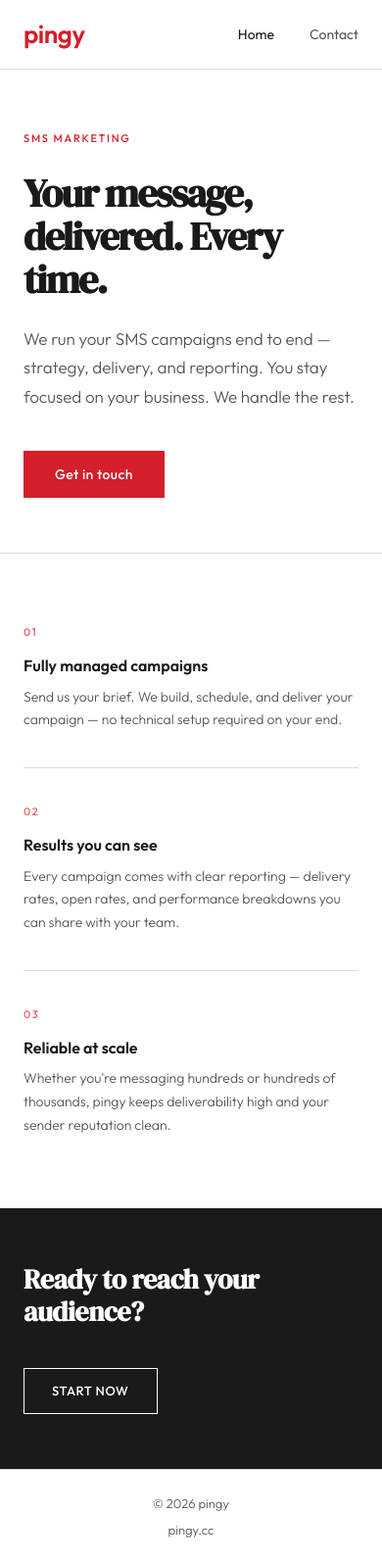
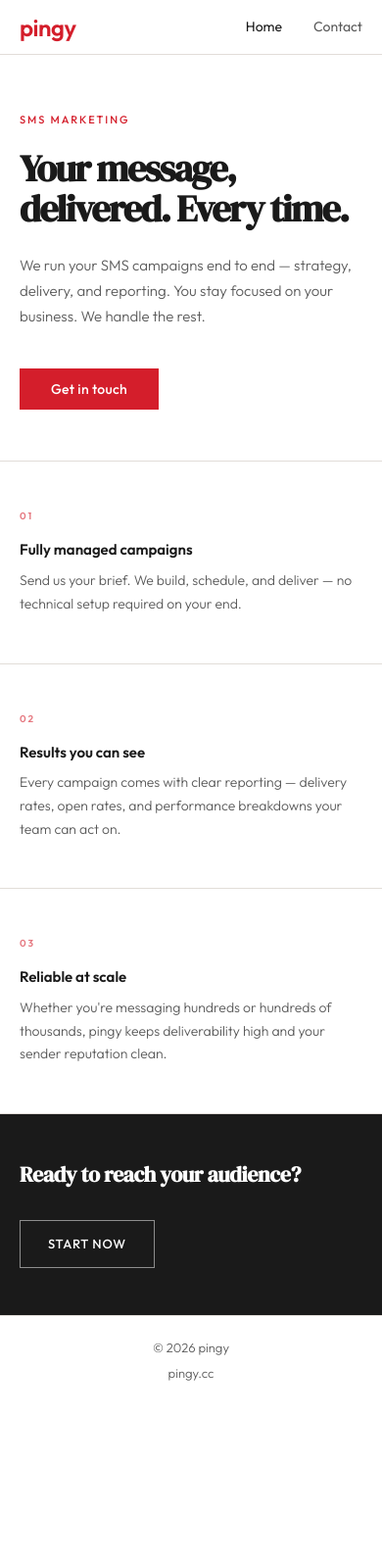
Before and after one commit to charli123522/ping-site, a plain HTML site: page index.html in a window 390 px wide. Shown: the whole page at 98% size. After the commit the page ends 1434 px from the top, so only its background shows below. Drawn offline with Linux system fonts and the light colour scheme.

Commit message:
index.html

```diff
--- a/index.html
+++ b/index.html
@@ -7,16 +7,28 @@
 <link rel="preconnect" href="https://fonts.googleapis.com">
 <link href="https://fonts.googleapis.com/css2?family=Outfit:wght@300;400;500;600&family=DM+Serif+Display&display=swap" rel="stylesheet">
 <style>
+
+/* ── RESET & BASE ── */
+*, *::before, *::after { margin: 0; padding: 0; box-sizing: border-box; }
+
 :root {
-    --red: #D41E2B;
-    --dark: #1a1a1a;
-    --mid: #555555;
-    --light: #f5f3f0;
-    --white: #ffffff;
-    --border: #e0dbd5;
+  --red:    #D41E2B;
+  --dark:   #1a1a1a;
+  --mid:    #5a5a5a;
+  --light:  #f6f4f1;
+  --white:  #ffffff;
+  --border: #e2ddd8;
+
+  --space-xs:  16px;
+  --space-sm:  24px;
+  --space-md:  48px;
+  --space-lg:  80px;
+  --space-xl:  120px;
+
+  --pad-x: clamp(24px, 5vw, 80px);
 }
 
-  * { margin: 0; padding: 0; box-sizing: border-box; }
+html { scroll-behavior: smooth; }
 
 body {
   font-family: 'Outfit', sans-serif;
@@ -24,138 +36,167 @@
   color: var(--dark);
   font-size: 16px;
   line-height: 1.6;
+  -webkit-font-smoothing: antialiased;
 }
+
+img, svg { display: block; max-width: 100%; }
+
+/* ── PAGE TOGGLE ── */
+.page { display: none; }
+.page.active { display: flex; flex-direction: column; min-height: 100vh; }
 
 /* ── NAV ── */
 nav {
   display: flex;
   align-items: center;
   justify-content: space-between;
-    padding: 22px 64px;
+  padding: 20px var(--pad-x);
   border-bottom: 1px solid var(--border);
   position: sticky;
   top: 0;
   background: var(--white);
   z-index: 100;
+  height: 64px;
 }
 
 .nav-wordmark {
   font-family: 'Outfit', sans-serif;
-    font-size: 26px;
+  font-size: 24px;
   font-weight: 600;
   letter-spacing: -0.5px;
   color: var(--red);
   cursor: pointer;
   line-height: 1;
   user-select: none;
+  text-decoration: none;
 }
 
-  .nav-links { display: flex; gap: 36px; align-items: center; }
+.nav-links {
+  display: flex;
+  gap: 32px;
+  align-items: center;
+}
 
 .nav-links a {
   text-decoration: none;
   color: var(--mid);
   font-size: 14px;
   font-weight: 400;
-    transition: color 0.18s;
+  transition: color 0.15s;
 }
 
 .nav-links a:hover,
-  .nav-links a.active { color: var(--dark); }
+.nav-links a.active {
+  color: var(--dark);
+}
 
-  /* ── PAGE TOGGLE ── */
-  .page { display: none; }
-  .page.active { display: block; }
+/* ── BUTTONS ── */
+.btn {
+  display: inline-block;
+  background: var(--red);
+  color: var(--white);
+  padding: 14px 32px;
+  font-family: 'Outfit', sans-serif;
+  font-size: 14px;
+  font-weight: 500;
+  letter-spacing: 0.02em;
+  text-decoration: none;
+  cursor: pointer;
+  border: none;
+  transition: opacity 0.15s;
+  line-height: 1;
+}
+.btn:hover { opacity: 0.87; }
+
+.btn-ghost {
+  display: inline-block;
+  border: 1px solid rgba(255,255,255,0.5);
+  color: var(--white);
+  padding: 13px 28px;
+  font-family: 'Outfit', sans-serif;
+  font-size: 13px;
+  font-weight: 500;
+  letter-spacing: 0.06em;
+  text-transform: uppercase;
+  text-decoration: none;
+  white-space: nowrap;
+  cursor: pointer;
+  transition: background 0.15s, border-color 0.15s;
+}
+.btn-ghost:hover {
+  background: rgba(255,255,255,0.1);
+  border-color: var(--white);
+}
+
+/* ══════════════════════════
+   HOME PAGE
+══════════════════════════ */
 
 /* ── HERO ── */
 .hero {
-    padding: 88px 64px 72px;
-    max-width: 800px;
+  padding: var(--space-xl) var(--pad-x) var(--space-lg);
+  border-bottom: 1px solid var(--border);
 }
 
-  .hero-tag {
+.hero-eyebrow {
   display: inline-block;
   font-size: 11px;
   font-weight: 500;
-    letter-spacing: 0.16em;
+  letter-spacing: 0.18em;
   text-transform: uppercase;
   color: var(--red);
-    margin-bottom: 24px;
+  margin-bottom: 20px;
 }
 
 .hero h1 {
   font-family: 'DM Serif Display', serif;
-    font-size: clamp(40px, 5.5vw, 66px);
-    line-height: 1.1;
+  font-size: clamp(38px, 5.5vw, 68px);
+  line-height: 1.08;
   letter-spacing: -1.5px;
   color: var(--dark);
+  max-width: 700px;
   margin-bottom: 24px;
-    max-width: 680px;
 }
 
-  .hero p {
-    font-size: 17px;
+.hero-sub {
+  font-size: clamp(15px, 1.8vw, 17px);
   color: var(--mid);
-    max-width: 480px;
+  max-width: 460px;
   line-height: 1.75;
   font-weight: 300;
   margin-bottom: 40px;
 }
 
-  .btn {
-    display: inline-block;
-    background: var(--red);
-    color: var(--white);
-    padding: 13px 32px;
-    font-family: 'Outfit', sans-serif;
-    font-size: 14px;
-    font-weight: 500;
-    letter-spacing: 0.03em;
-    text-decoration: none;
-    cursor: pointer;
-    border: none;
-    transition: opacity 0.18s;
-  }
-
-  .btn:hover { opacity: 0.85; }
-
 /* ── FEATURES ── */
-  .features-section {
-    border-top: 1px solid var(--border);
-    padding: 72px 64px;
+.features {
   display: grid;
   grid-template-columns: repeat(3, 1fr);
-    gap: 0;
+  border-bottom: 1px solid var(--border);
 }
 
 .feature {
-    padding: 0 40px 0 0;
+  padding: var(--space-md) var(--pad-x);
   border-right: 1px solid var(--border);
-    margin-right: 40px;
 }
 
-  .feature:last-child {
-    border-right: none;
-    margin-right: 0;
-    padding-right: 0;
-  }
+.feature:last-child { border-right: none; }
 
 .feature-num {
-    font-size: 11px;
-    font-weight: 500;
-    letter-spacing: 0.14em;
+  font-size: 10px;
+  font-weight: 600;
+  letter-spacing: 0.18em;
   color: var(--red);
   text-transform: uppercase;
-    margin-bottom: 14px;
-    opacity: 0.7;
+  margin-bottom: 16px;
+  opacity: 0.6;
 }
 
 .feature h3 {
-    font-size: 16px;
+  font-size: 15px;
   font-weight: 600;
-    margin-bottom: 10px;
   color: var(--dark);
   line-height: 1.3;
+  margin-bottom: 10px;
 }
 
 .feature p {
@@ -166,110 +207,94 @@
 }
 
 /* ── CTA STRIP ── */
-  .strip {
+.cta-strip {
   background: var(--dark);
-    padding: 56px 64px;
+  padding: var(--space-md) var(--pad-x);
 }
 
-  .strip-inner {
+.cta-strip-inner {
   display: flex;
   align-items: center;
   justify-content: space-between;
-    gap: 40px;
+  gap: 32px;
+  flex-wrap: wrap;
 }
 
-  .strip h2 {
+.cta-strip h2 {
   font-family: 'DM Serif Display', serif;
-    font-size: 28px;
+  font-size: clamp(22px, 3vw, 30px);
   color: var(--white);
   letter-spacing: -0.4px;
-    line-height: 1.2;
-  }
-
-  .btn-outline {
-    display: inline-block;
-    border: 1px solid var(--white);
-    color: var(--white);
-    padding: 12px 28px;
-    font-family: 'Outfit', sans-serif;
-    font-size: 13px;
-    font-weight: 500;
-    letter-spacing: 0.05em;
-    text-transform: uppercase;
-    text-decoration: none;
-    white-space: nowrap;
-    transition: background 0.18s, color 0.18s;
-    cursor: pointer;
-  }
-
-  .btn-outline:hover {
-    background: var(--white);
-    color: var(--dark);
+  line-height: 1.25;
 }
 
 /* ── FOOTER ── */
-  footer {
+.site-footer {
+  margin-top: auto;
   border-top: 1px solid var(--border);
-    padding: 24px 64px;
+  padding: 22px var(--pad-x);
   display: flex;
   align-items: center;
   justify-content: space-between;
+  gap: 12px;
 }
 
-  footer span,
-  footer a {
+.site-footer span,
+.site-footer a {
   font-size: 13px;
   color: var(--mid);
   font-weight: 300;
   text-decoration: none;
 }
 
-  footer a:hover { color: var(--dark); }
+.site-footer a:hover { color: var(--dark); }
 
-  /* ── CONTACT PAGE ── */
-  .contact-wrap {
+/* ══════════════════════════
+   CONTACT PAGE
+══════════════════════════ */
+
+.contact-layout {
   display: grid;
   grid-template-columns: 1fr 1fr;
-    min-height: calc(100vh - 69px - 65px);
+  flex: 1;
 }
 
-  .contact-info {
-    padding: 72px 64px;
+/* Left panel */
+.contact-left {
   background: var(--light);
+  padding: var(--space-lg) var(--pad-x);
   display: flex;
   flex-direction: column;
-    justify-content: space-between;
+  gap: var(--space-lg);
+  border-right: 1px solid var(--border);
 }
 
-  .contact-info h2 {
+.contact-left-top h2 {
   font-family: 'DM Serif Display', serif;
-    font-size: clamp(28px, 3.5vw, 46px);
+  font-size: clamp(28px, 3.5vw, 44px);
   line-height: 1.15;
   letter-spacing: -0.8px;
   color: var(--dark);
-    max-width: 340px;
   margin-bottom: 12px;
 }
 
-  .contact-info > div > p {
+.contact-left-top p {
   font-size: 15px;
   color: var(--mid);
   font-weight: 300;
   line-height: 1.7;
-    max-width: 320px;
 }
 
-  .contact-details { padding-top: 0; }
+.contact-left-bottom { display: flex; flex-direction: column; gap: 20px; }
 
-  .detail-row { margin-bottom: 20px; }
+.detail-item { display: flex; flex-direction: column; gap: 4px; }
 
 .detail-label {
   font-size: 10px;
-    font-weight: 500;
-    letter-spacing: 0.12em;
+  font-weight: 600;
+  letter-spacing: 0.14em;
   text-transform: uppercase;
   color: var(--red);
-    margin-bottom: 3px;
 }
 
 .detail-value {
@@ -277,78 +302,135 @@
   color: var(--dark);
   font-weight: 400;
   text-decoration: none;
-    display: block;
 }
 
 .detail-value:hover { text-decoration: underline; }
 
-  .contact-form {
-    padding: 72px 64px;
+/* Right panel — form */
+.contact-right {
   background: var(--white);
-    border-left: 1px solid var(--border);
+  padding: var(--space-lg) var(--pad-x);
   display: flex;
   flex-direction: column;
   justify-content: center;
 }
 
-  .contact-form h3 {
+.contact-right h3 {
   font-family: 'DM Serif Display', serif;
   font-size: 22px;
   color: var(--dark);
-    margin-bottom: 28px;
+  margin-bottom: 32px;
 }
 
-  .form-row { margin-bottom: 20px; }
+.form-group { margin-bottom: 20px; }
 
-  .form-row label {
+.form-group label {
   display: block;
   font-size: 11px;
   font-weight: 500;
-    letter-spacing: 0.09em;
+  letter-spacing: 0.1em;
   text-transform: uppercase;
   color: var(--dark);
-    margin-bottom: 7px;
+  margin-bottom: 8px;
 }
 
-  .form-row input,
-  .form-row textarea {
+.form-group input,
+.form-group textarea {
   width: 100%;
   border: 1px solid var(--border);
-    padding: 11px 14px;
+  padding: 12px 14px;
   font-family: 'Outfit', sans-serif;
   font-size: 14px;
+  font-weight: 400;
   color: var(--dark);
   background: var(--white);
   outline: none;
-    transition: border-color 0.18s;
+  transition: border-color 0.15s;
   resize: none;
-    appearance: none;
+  -webkit-appearance: none;
+  border-radius: 0;
 }
 
-  .form-row input::placeholder,
-  .form-row textarea::placeholder { color: #bbb; }
+.form-group input::placeholder,
+.form-group textarea::placeholder { color: #c0b8b0; }
 
-  .form-row input:focus,
-  .form-row textarea:focus { border-color: var(--dark); }
+.form-group input:focus,
+.form-group textarea:focus { border-color: var(--dark); }
 
-  /* ── RESPONSIVE ── */
-  @media (max-width: 800px) {
-    nav, .hero, .features-section, .strip, footer,
-    .contact-info, .contact-form { padding-left: 24px; padding-right: 24px; }
+.form-submit {
+  width: 100%;
+  margin-top: 8px;
+}
 
-    .hero { padding-top: 56px; padding-bottom: 56px; }
-    .features-section { grid-template-columns: 1fr; gap: 36px; }
-    .feature { border-right: none; margin-right: 0; padding-right: 0; border-bottom: 1px solid var(--border); padding-bottom: 36px; }
-    .feature:last-child { border-bottom: none; padding-bottom: 0; }
-    .strip-inner { flex-direction: column; align-items: flex-start; }
-    .contact-wrap { grid-template-columns: 1fr; }
-    .contact-form { border-left: none; border-top: 1px solid var(--border); }
-    footer { flex-direction: column; gap: 6px; text-align: center; }
+/* ══════════════════════════
+   RESPONSIVE
+══════════════════════════ */
+
+/* Tablet */
+@media (max-width: 900px) {
+  .features {
+    grid-template-columns: 1fr 1fr;
   }
+  .feature:nth-child(2) { border-right: none; }
+  .feature:nth-child(3) {
+    grid-column: 1 / -1;
+    border-right: none;
+    border-top: 1px solid var(--border);
+  }
+}
+
+/* Mobile */
+@media (max-width: 600px) {
+  :root { --pad-x: 20px; }
+
+  nav { height: 56px; }
+
+  .hero { padding-top: 52px; padding-bottom: 52px; }
+
+  .features { grid-template-columns: 1fr; }
+
+  .feature {
+    border-right: none;
+    border-bottom: 1px solid var(--border);
+  }
+  .feature:last-child { border-bottom: none; }
+  .feature:nth-child(2) { border-right: none; }
+  .feature:nth-child(3) {
+    grid-column: auto;
+    border-top: none;
+    border-bottom: none;
+  }
+
+  .cta-strip-inner { flex-direction: column; align-items: flex-start; }
+
+  .contact-layout { grid-template-columns: 1fr; }
+
+  .contact-left {
+    border-right: none;
+    border-bottom: 1px solid var(--border);
+    gap: 32px;
+    padding-top: 48px;
+    padding-bottom: 48px;
+  }
+
+  .contact-right {
+    padding-top: 48px;
+    padding-bottom: 48px;
+    justify-content: flex-start;
+  }
+
+  .site-footer {
+    flex-direction: column;
+    text-align: center;
+    gap: 6px;
+  }
+}
+
 </style>
 </head>
 <body>
 
+<!-- ── NAV (shared) ── -->
 <nav>
   <span class="nav-wordmark" onclick="showPage('home')">pingy</span>
   <div class="nav-links">
@@ -357,26 +439,28 @@
   </div>
 </nav>
 
-<!-- ── HOME ── -->
+<!-- ══════════════════════════
+     HOME
+══════════════════════════ -->
 <div class="page active" id="page-home">
 
   <section class="hero">
-    <span class="hero-tag">SMS Marketing</span>
-    <h1>Your message, delivered. Every time.</h1>
-    <p>We run your SMS campaigns end to end — strategy, delivery, and reporting. You stay focused on your business. We handle the rest.</p>
+    <span class="hero-eyebrow">SMS Marketing</span>
+    <h1>Your message,<br>delivered. Every time.</h1>
+    <p class="hero-sub">We run your SMS campaigns end to end — strategy, delivery, and reporting. You stay focused on your business. We handle the rest.</p>
     <a class="btn" href="#" onclick="showPage('contact'); return false;">Get in touch</a>
   </section>
 
-  <section class="features-section">
+  <section class="features">
     <div class="feature">
       <div class="feature-num">01</div>
       <h3>Fully managed campaigns</h3>
-      <p>Send us your brief. We build, schedule, and deliver your campaign — no technical setup required on your end.</p>
+      <p>Send us your brief. We build, schedule, and deliver — no technical setup required on your end.</p>
     </div>
     <div class="feature">
       <div class="feature-num">02</div>
       <h3>Results you can see</h3>
-      <p>Every campaign comes with clear reporting — delivery rates, open rates, and performance breakdowns you can share with your team.</p>
+      <p>Every campaign comes with clear reporting — delivery rates, open rates, and performance breakdowns your team can act on.</p>
     </div>
     <div class="feature">
       <div class="feature-num">03</div>
@@ -385,60 +469,64 @@
     </div>
   </section>
 
-  <div class="strip">
-    <div class="strip-inner">
+  <div class="cta-strip">
+    <div class="cta-strip-inner">
       <h2>Ready to reach your audience?</h2>
-      <a class="btn-outline" href="#" onclick="showPage('contact'); return false;">Start now</a>
+      <a class="btn-ghost" href="#" onclick="showPage('contact'); return false;">Start now</a>
     </div>
   </div>
 
-  <footer>
+  <footer class="site-footer">
     <span>© 2026 pingy</span>
     <a href="https://pingy.cc" target="_blank">pingy.cc</a>
   </footer>
 
 </div>
 
-<!-- ── CONTACT ── -->
+<!-- ══════════════════════════
+     CONTACT
+══════════════════════════ -->
 <div class="page" id="page-contact">
 
-  <div class="contact-wrap">
-    <div class="contact-info">
-      <div>
+  <div class="contact-layout">
+
+    <div class="contact-left">
+      <div class="contact-left-top">
         <h2>Let's talk.</h2>
         <p>Drop us a message and we'll get back to you shortly.</p>
       </div>
-      <div class="contact-details">
-        <div class="detail-row">
-          <div class="detail-label">Email</div>
+      <div class="contact-left-bottom">
+        <div class="detail-item">
+          <span class="detail-label">Email</span>
           <a class="detail-value" href="mailto:info@pingy.cc">info@pingy.cc</a>
         </div>
-        <div class="detail-row">
-          <div class="detail-label">Website</div>
+        <div class="detail-item">
+          <span class="detail-label">Website</span>
           <a class="detail-value" href="https://pingy.cc" target="_blank">pingy.cc</a>
         </div>
       </div>
     </div>
 
-    <div class="contact-form">
+    <div class="contact-right">
       <h3>Send us a message</h3>
-      <div class="form-row">
+      <div class="form-group">
         <label>Name</label>
         <input type="text" placeholder="Your name">
       </div>
-      <div class="form-row">
+      <div class="form-group">
         <label>Email</label>
         <input type="email" placeholder="your@email.com">
       </div>
-      <div class="form-row">
+      <div class="form-group">
         <label>Message</label>
         <textarea rows="5" placeholder="Tell us about your campaign..."></textarea>
       </div>
-      <button class="btn" style="margin-top:8px; width:100%;">Send message</button>
-    </div>
+      <button class="btn form-submit">Send message</button>
     </div>
 
-  <footer>
+  </div>
+
+  <footer class="site-footer">
     <span>© 2026 pingy</span>
     <a href="https://pingy.cc" target="_blank">pingy.cc</a>
   </footer>
```
Lines whose indentation alone changed are shown as unchanged.
